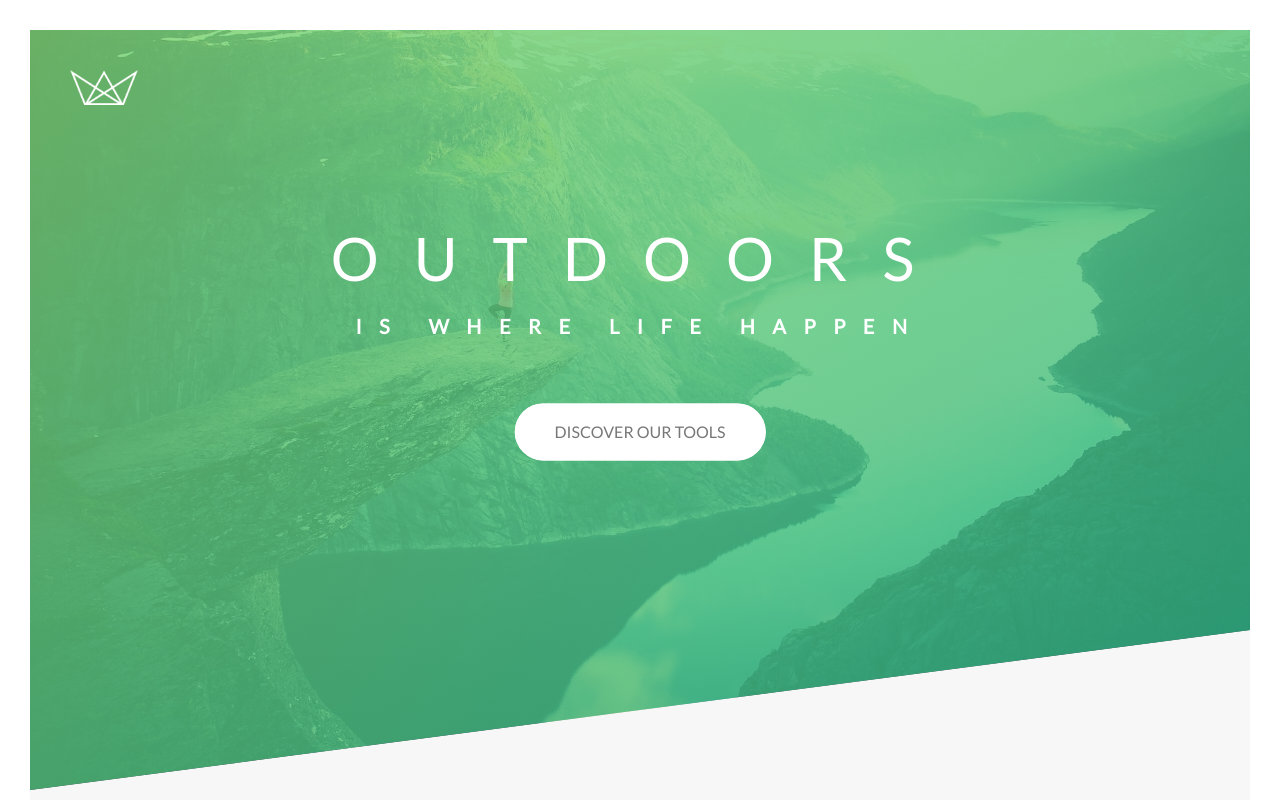
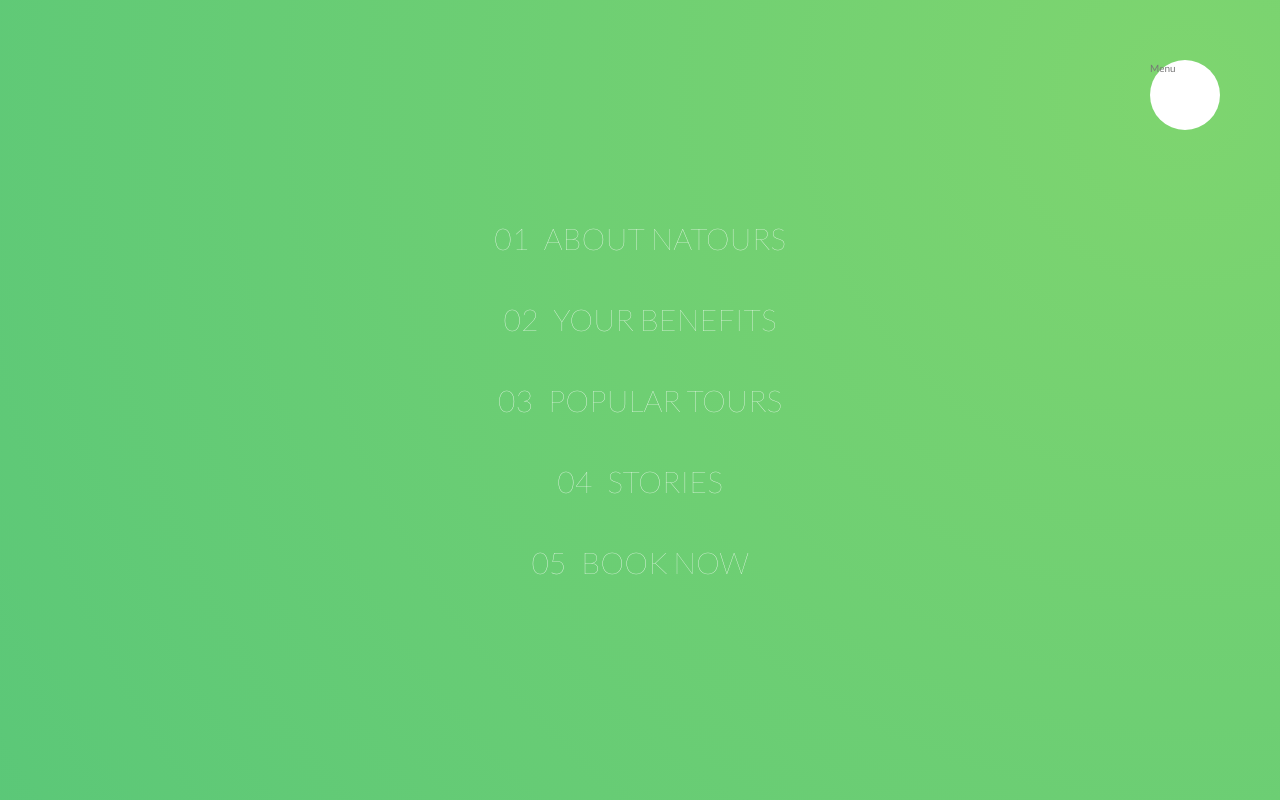
Before and after one commit to Gerrix90/angular-landing-page-scss, an Angular app: page / in a window 1280 px wide. Shown: the top 800 px of the page. Built offline with nearby package versions, Linux system fonts and the light colour scheme.

Commit message:
Add navigation

```diff
--- a/src/app/app.component.html
+++ b/src/app/app.component.html
@@ -1,3 +1,4 @@
+<app-navigation></app-navigation>
 <app-header></app-header>
 <main>
   <app-about></app-about>
--- a/src/app/app.module.ts
+++ b/src/app/app.module.ts
@@ -17,6 +17,7 @@ import { StoryService } from './services/story.service';
 import { BookingComponent } from './booking/booking.component';
 import { FooterComponent } from './footer/footer.component';
 import { FooterItemComponent } from './footer/footer-item/footer-item.component';
+import { NavigationComponent } from './navigation/navigation.component';
 
 @NgModule({
 	declarations: [
@@ -30,7 +31,8 @@ import { FooterItemComponent } from './footer/footer-item/footer-item.component'
 		StoryDetailComponent,
 		BookingComponent,
 		FooterComponent,
-		FooterItemComponent
+		FooterItemComponent,
+		NavigationComponent
 	],
 	imports: [ BrowserModule, AppRoutingModule ],
 	providers: [ FeatureService, TourService, StoryService ],
--- /dev/null
+++ b/src/app/navigation/navigation.component.html
@@ -0,0 +1,24 @@
+<div class="navigation">
+  <input type="checkbox" class="navigation__checkbox" id="navi-toggle">
+  <label for="navi-toggle" class="navigation__button">Menu</label>
+  <div class="navigation__background">&nbsp;</div>
+  <nav class="navigation__nav">
+    <ul class="navigation__list">
+      <li class="navigation__item">
+        <a href="#" class="navigation__link"><span>01</span>About Natours</a>
+      </li>
+      <li class="navigation__item">
+        <a href="#" class="navigation__link"><span>02</span>Your benefits</a>
+      </li>
+      <li class="navigation__item">
+        <a href="#" class="navigation__link"><span>03</span>Popular tours</a>
+      </li>
+      <li class="navigation__item">
+        <a href="#" class="navigation__link"><span>04</span>Stories</a>
+      </li>
+      <li class="navigation__item">
+        <a href="#" class="navigation__link"><span>05</span>Book now</a>
+      </li>
+    </ul>
+  </nav>
+</div>
--- /dev/null
+++ b/src/app/navigation/navigation.component.ts
@@ -0,0 +1,15 @@
+import { Component, OnInit } from '@angular/core';
+
+@Component({
+  selector: 'app-navigation',
+  templateUrl: './navigation.component.html',
+  styleUrls: ['./navigation.component.css']
+})
+export class NavigationComponent implements OnInit {
+
+  constructor() { }
+
+  ngOnInit() {
+  }
+
+}
--- /dev/null
+++ b/src/styles/layout/_navigation.scss
@@ -0,0 +1,79 @@
+.navigation {
+	&__checkbox {
+		display: none;
+	}
+
+	&__background {
+		height: 6rem;
+		width: 6rem;
+		border-radius: 50%;
+		position: fixed;
+		top: 6.5rem;
+		right: 6.5rem;
+		background-image: radial-gradient($color-primary-light, $color-primary-dark);
+		z-index: 1000;
+
+		transform: scale(80);
+	}
+
+	&__button {
+		background-color: $color-white;
+		height: 7rem;
+		width: 7rem;
+		position: fixed;
+		top: 6rem;
+		right: 6rem;
+		border-radius: 50%;
+		z-index: 2000;
+	}
+
+	&__nav {
+		height: 100vh;
+		width: 100%;
+		position: fixed;
+		top: 0;
+		right: 0;
+		z-index: 1500;
+	}
+
+	&__list {
+		position: absolute;
+		top: 50%;
+		left: 50%;
+		transform: translate(-50%, -50%);
+		list-style: none;
+		text-align: center;
+	}
+
+	&__item {
+		margin: 1rem;
+	}
+
+	&__link {
+		&:link,
+		&:visited {
+			display: inline-block;
+			font-size: 3rem;
+			font-weight: 300;
+			padding: 1rem 2rem;
+			color: $color-white;
+			text-decoration: none;
+			text-transform: uppercase;
+			background-image: linear-gradient(120deg, transparent 0%, transparent 50%, $color-white 50%);
+			background-size: 240%;
+			transition: all .4s;
+
+			span {
+				margin-right: 1.5rem;
+				display: inline-block;
+			}
+		}
+
+		&:hover,
+		&:active {
+			background-position: 100%;
+			color: $color-primary;
+			transform: translateX(1rem);
+		}
+	}
+}
--- a/src/styles/styles.scss
+++ b/src/styles/styles.scss
@@ -16,6 +16,7 @@
 @import 'layout/footer';
 @import 'layout/grid';
 @import 'layout/header';
+@import 'layout/navigation';
 
 @import 'components/button';
 @import 'components/composition';
```
Also changed, not shown: src/app/navigation/navigation.component.css (added), 1 other file (tests, documents, lock files or other folders).
